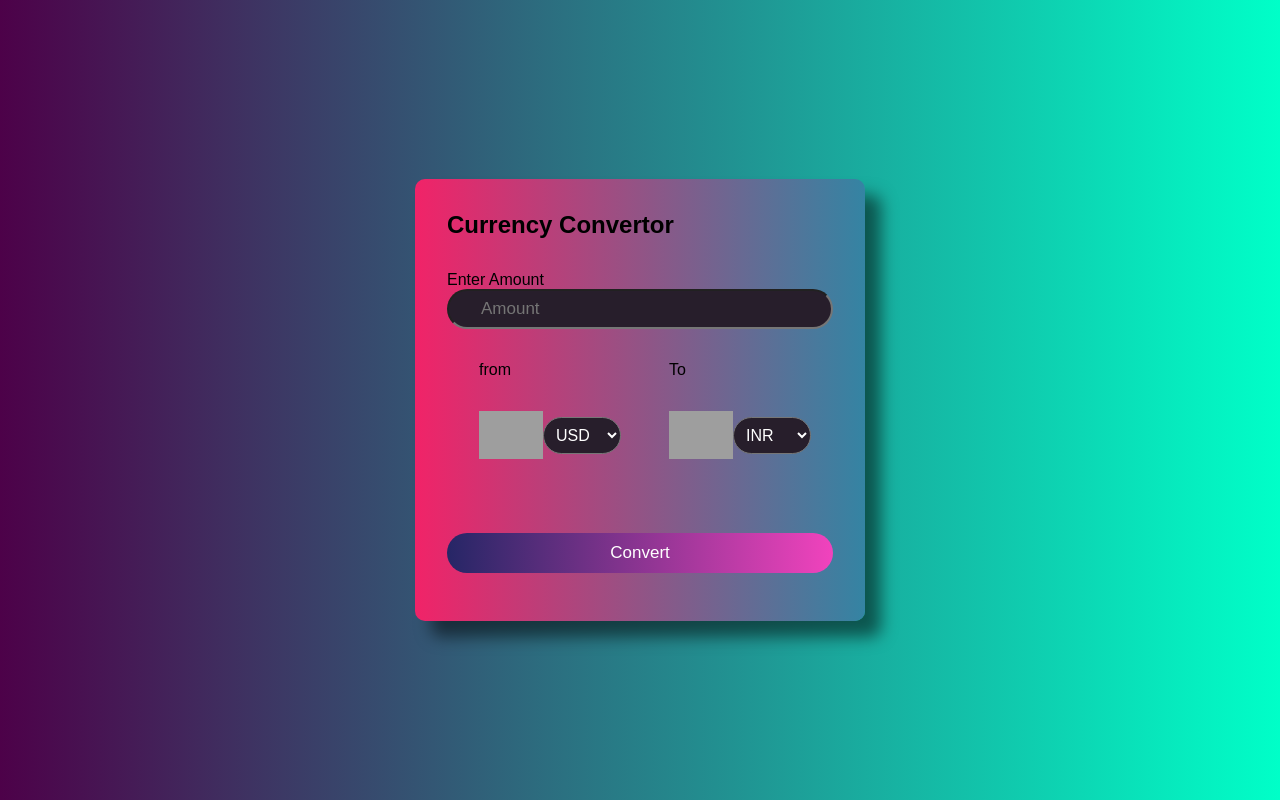
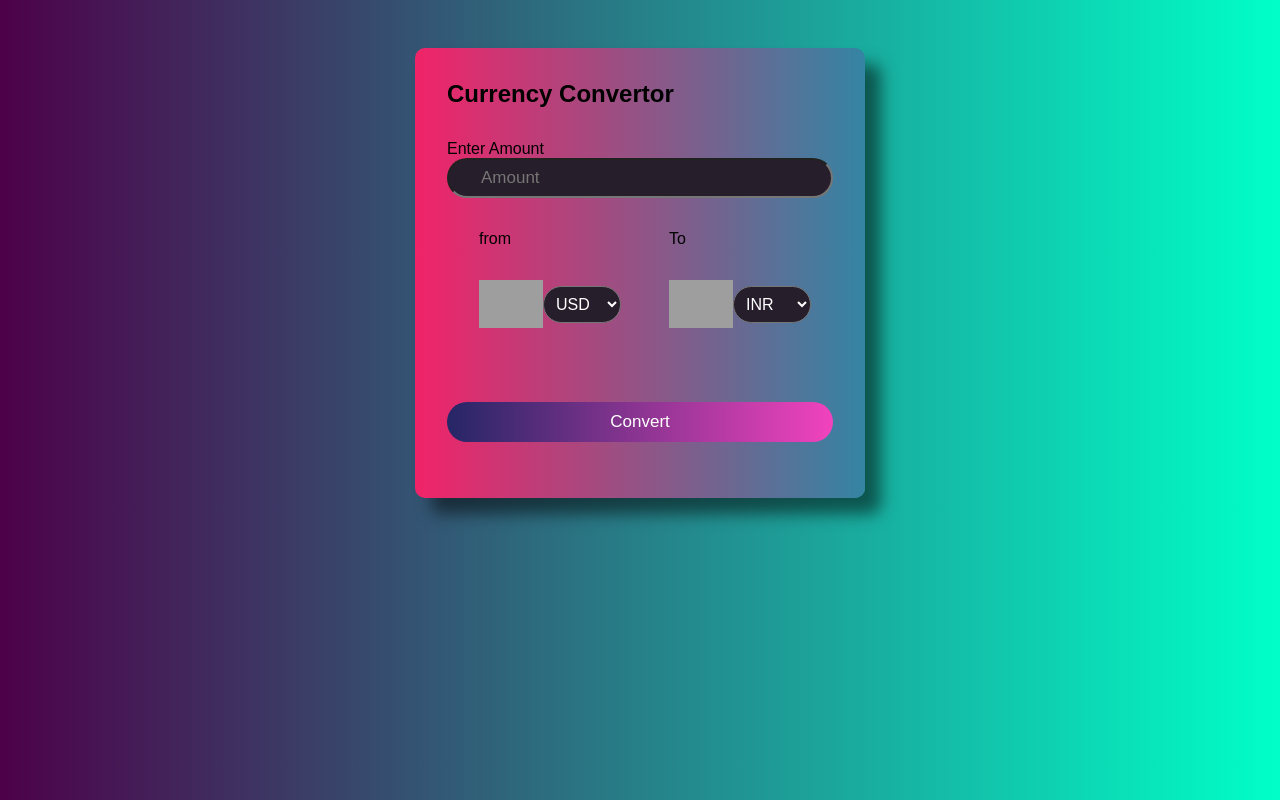
Before and after one commit to Rohit-Rana-01/Currency-convertor-, a plain HTML site: page index.html in a window 1280 px wide. Drawn offline with Linux system fonts and the light colour scheme; grey boxes are pictures that could not be loaded.

Commit message:
adding some changes in css

```diff
--- a/style.css
+++ b/style.css
@@ -10,17 +10,20 @@ h2{
 body{
     display: flex;
     justify-content: center;
-    align-items: center;
+
     min-height: 100vh;
     background: #1ce0b5;
     background: linear-gradient(to right, #4d0149, #00ffc8);
 }
 .container{
     background: #fff;
+    margin-top: 3rem;
     padding: 2rem 2rem 3rem 2rem;
     border-radius: 10px;
     box-shadow: 0 5px 10px rgba(0,0,0,0.1);
     width: 450px;
+    height: 450px ;
+    min-height: fit-content;
     background: linear-gradient(to right , #f12368 , #3484a3);
     box-shadow: 1rem 1rem 1rem rgba(0, 0, 0, 0.5);
 
```
